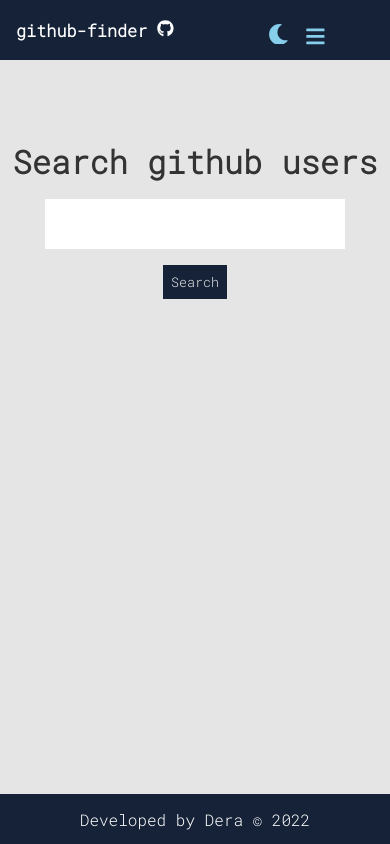
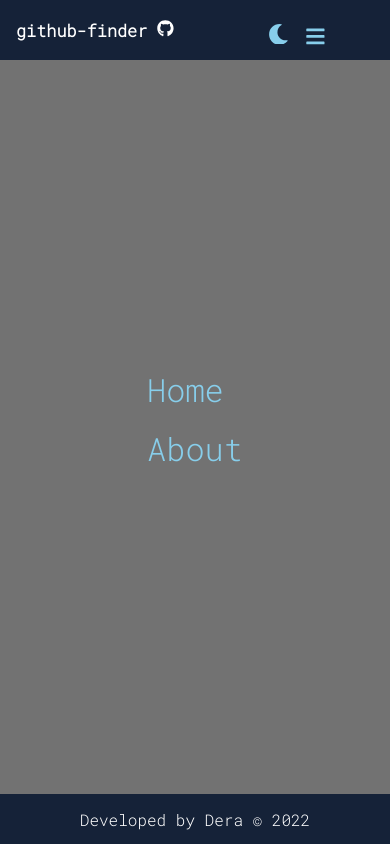
Before and after one commit to derahcnwosu/github-finder-app, a React (Create React App) app: page / in a window 390 px wide. Both pictures are taken after a click on the icon 315 px from the left and 35 px from the top of the page. Built offline with nearby package versions, Linux system fonts and the light colour scheme.

Commit message:
hamburger menu start

```diff
--- a/src/App.js
+++ b/src/App.js
@@ -2,6 +2,7 @@
 import UserSearch from "./components/UserSearch";
 import Footer from "./components/Footer";
 import User from "./components/pages/User";
+import SmallScreenNav from "./components/SmallScreenNav";
 
 import {BrowserRouter as Router, Routes, Route} from 'react-router-dom'
 import {GithubProvider} from "./context/githubContext"
@@ -15,7 +16,7 @@
           <Navbar />
           <div className="main bg-light">
             <Routes>
-              <Route path="/" element = {<UserSearch />}/>
+              <Route path="/" element = {<><UserSearch /><SmallScreenNav /></>}/>
               <Route path="/user/:login" element = {<User />}/>
             </Routes>
           </div>
--- a/src/components/Navbar.jsx
+++ b/src/components/Navbar.jsx
@@ -4,10 +4,16 @@
 
 function Navbar() {
   const [isDark, setIsDark] = useState(false)
+  const [isMenu, setIsMenu] = useState(true)
 
   const checkMode = (e) => {
     setIsDark(!isDark)
     isDark ? lightMode() : darkMode()
+    e.preventDefault()
+  }
+  const checkMenu = (e) => {
+    setIsMenu(!isMenu)
+    isMenu ? menuOn() : menuOff()
     e.preventDefault()
   }
 
@@ -49,6 +55,16 @@
 
 }
 
+const menuOn = () => {
+  document.querySelector('.user-search').style.display = 'none'
+  document.querySelector('.small').style.display = 'flex'
+  document.querySelector('.small').style.transform = 'rotate(360deg)'
+}
+const menuOff = () => {
+  document.querySelector('.user-search').style.display = 'flex'
+  document.querySelector('.small').style.display = 'none'
+}
+
 
   return (
     <div className='navbar primary'>
@@ -57,7 +73,7 @@
             <li><Link to= '/' className='nav-link primary'>Home</Link></li>
             <li><Link to= '/about' className='nav-link primary'>About</Link></li>
             <li><button className="theme-toggle" onClick={checkMode}>{isDark ? <FaSun color='skyblue'/> : <FaMoon color='skyblue'/>}</button></li>
-            <li><FaBars className='hamburger'/></li>
+            <li><FaBars className='hamburger' onClick={checkMenu}/></li>
         </ul>
     </div>
   )
--- /dev/null
+++ b/src/components/SmallScreenNav.jsx
@@ -0,0 +1,15 @@
+import React from 'react'
+import {Link} from 'react-router-dom'
+
+function SmallScreenNav() {
+  return (
+    <div className='small'>
+      <ul>
+        <li><Link to='/' className='hamburger-link'>Home</Link></li>
+        <li><Link to='/about' className='hamburger-link'>About</Link></li>
+      </ul>
+    </div>
+  )
+}
+
+export default SmallScreenNav
--- a/src/components/UserSearch.jsx
+++ b/src/components/UserSearch.jsx
@@ -4,7 +4,6 @@
 import UserList from './UserList'
 import Spinner from '../assets/Spinner'
 import {motion} from 'framer-motion'
-
 function UserSearch() {
 
     const {dispatch, loading} = useContext(githubContext)
--- a/src/index.css
+++ b/src/index.css
@@ -100,7 +100,31 @@
     cursor: pointer;
     color: skyblue;
 }
-
+.small{
+    display: none;
+    transition: all 1s ease-in-out;
+    justify-content: center;
+    height: 100%;
+    align-items: center;
+    animation: small 0.5s ease-in-out 0.5s forwards;
+    opacity: 0;
+    background: rgba(0, 0, 0, 0.5);
+}
+@keyframes small {
+    to{
+        opacity: 1;
+    }
+}
+.small ul{
+    list-style: none;
+}
+.hamburger-link{
+    display: inline-block;
+    font-size: 2rem;
+    margin-bottom: 1rem;
+    color: skyblue;
+    text-decoration: none;
+}
 
 
 
@@ -114,6 +138,13 @@
     justify-content: center;
     align-items: center;
     margin-top: 5rem;
+    opacity: 0;
+    animation: search 0.5s ease-in-out 0.5s forwards;
+}
+@keyframes search {
+    to{
+        opacity: 1;
+    }
 }
 .input-group{
     position: relative;
```
